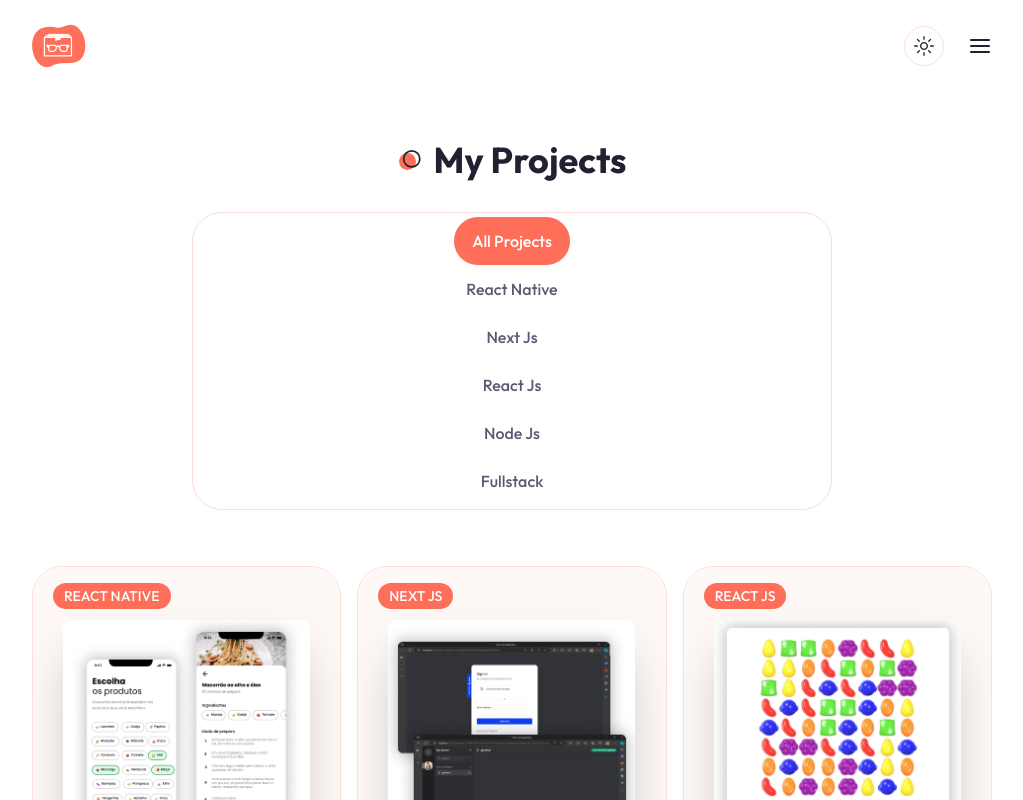
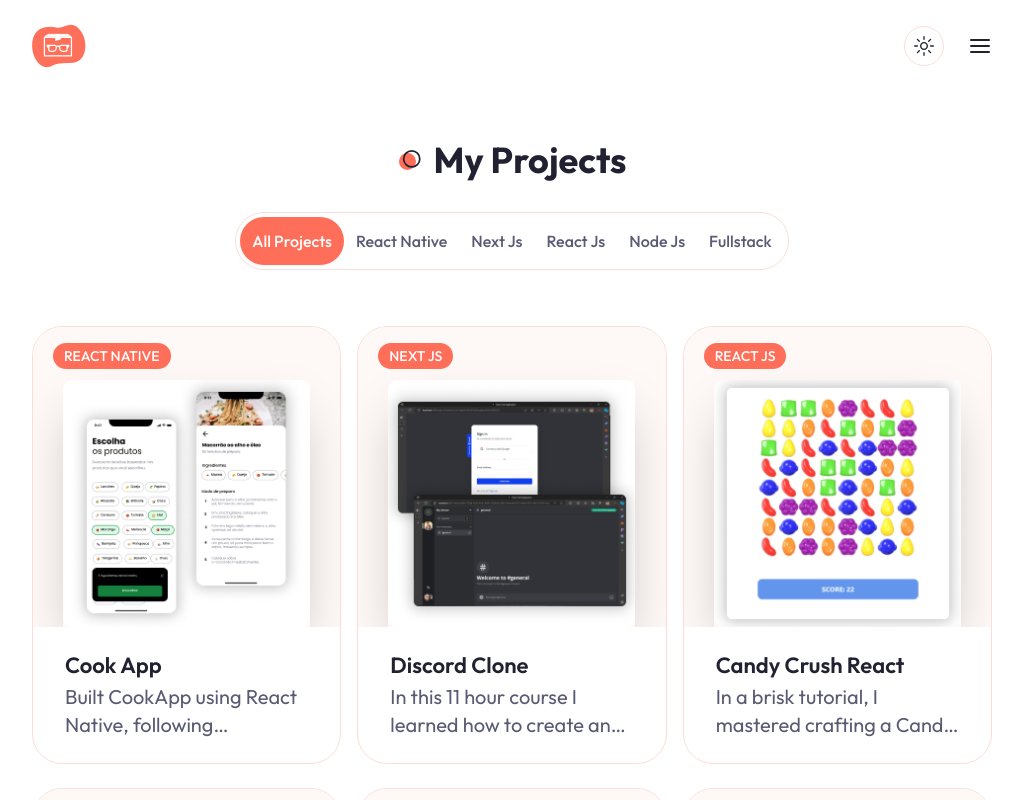
Before and after one commit to huannvictor/huannalmeida-dev, a Next.js app: page /projects in a window 1280 px wide. Shown: the top 800 px of the page, without its empty margins (128-1151 px from the left). Built offline with nearby package versions, Linux system fonts and the light colour scheme.

Commit message:
feat: page projects refactored

```diff
--- a/app/projects/page.tsx
+++ b/app/projects/page.tsx
@@ -28,7 +28,7 @@
 
         <Tabs defaultValue={category} className="mb-24 xl:mb-48">
           <TabsList
-            className={`size-full grid md:grid-cols-${Number(categories.length)} lg:max-w-[640px] mb-12 mx-auto md:border dark:border-none`}
+            className="size-fit grid md:flex lg:max-w-[640px] mb-12 mx-auto md:border dark:border-none"
           >
             {categories.map((category, index) => {
               return (
```
